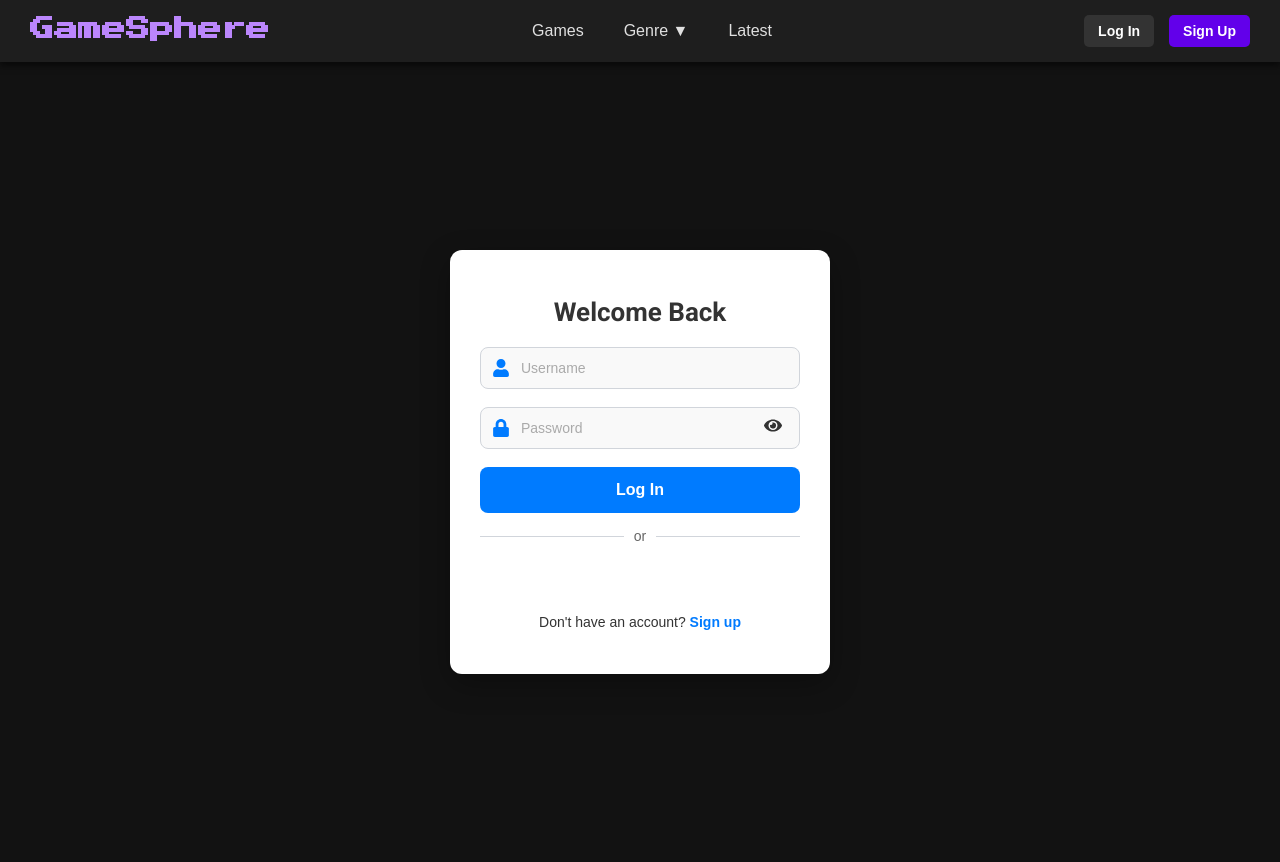
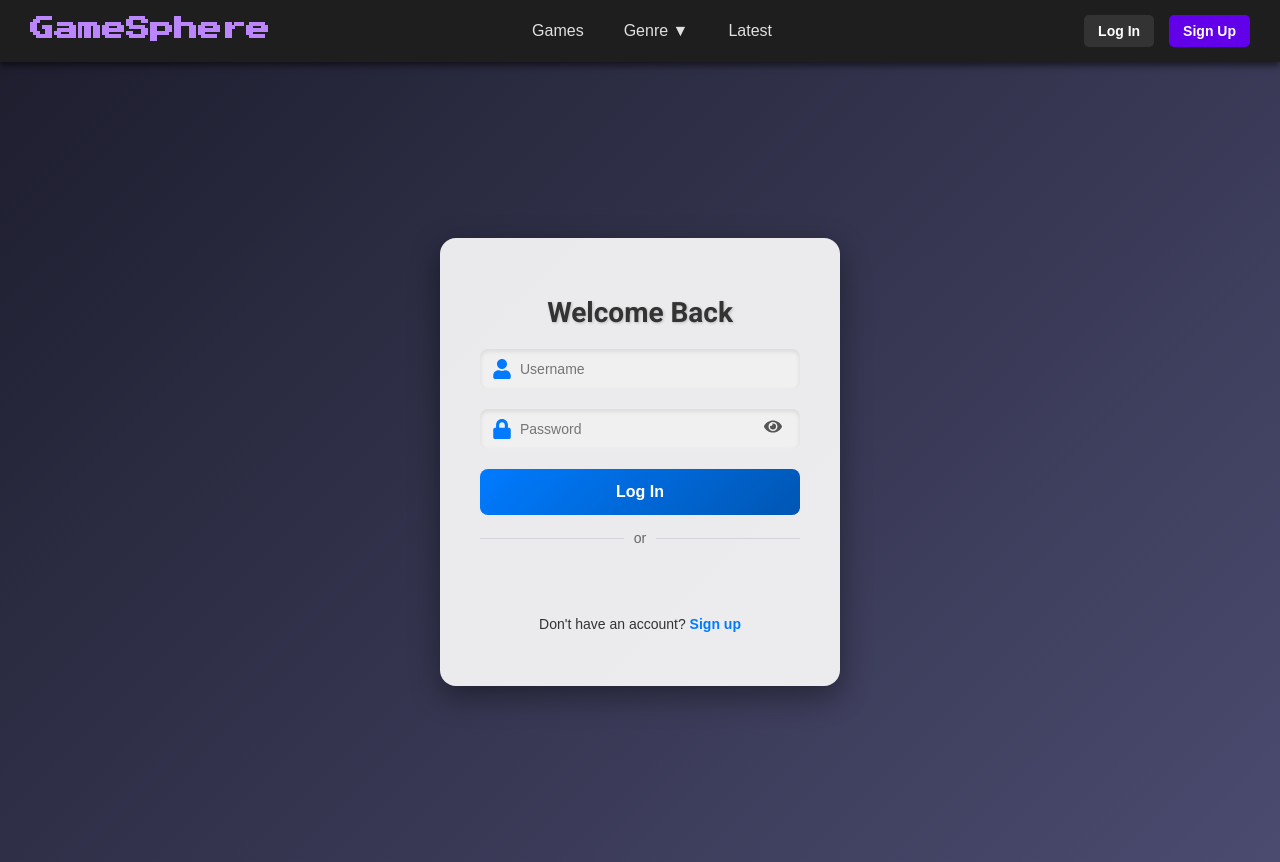
Before and after one commit to viernesviernes/COMP229-Game-Database-Review, a React (Vite) app in the folder frontend/: page /login in a window 1280 px wide. Built offline with nearby package versions, Linux system fonts and the light colour scheme.

Commit message:
CSS changes

```diff
--- a/frontend/src/components/login.module.css
+++ b/frontend/src/components/login.module.css
@@ -6,34 +6,40 @@
   align-items: center;
   min-height: 100vh;
   width: 100vw;
-  background-color: #121212;
+  background: linear-gradient(135deg, #1e1e2f, #4b4b70); /* Updated background gradient */
   padding: 20px;
   box-sizing: border-box;
 }
 
 .loginCard {
-  background-color: #ffffff;
-  border-radius: 12px;
-  padding: 30px;
+  background: rgba(255, 255, 255, 0.9);
+  border-radius: 16px;
+  padding: 40px;
   width: 100%;
-  max-width: 380px;
-  box-shadow: 0 10px 30px rgba(0, 0, 0, 0.3);
-  transition: all 0.3s ease-in-out;
+  max-width: 400px;
+  box-shadow: 0 10px 30px rgba(0, 0, 0, 0.4);
+  transition: transform 0.3s ease-in-out, box-shadow 0.3s ease-in-out;
   box-sizing: border-box;
 }
 
+.loginCard:hover {
+  transform: translateY(-10px);
+  box-shadow: 0 15px 40px rgba(0, 0, 0, 0.6);
+}
+
 .title {
-  font-size: 26px;
+  font-size: 28px;
   color: #333333;
   margin-bottom: 20px;
   text-align: center;
   font-family: 'Roboto', sans-serif;
+  text-shadow: 1px 1px 3px rgba(0, 0, 0, 0.2);
 }
 
 .form {
   display: flex;
   flex-direction: column;
-  gap: 18px;
+  gap: 20px;
 }
 
 .inputGroup {
@@ -43,23 +49,19 @@
 .inputGroup input {
   width: 100%;
   padding: 12px 15px 12px 40px;
-  border: 1px solid #d1d5db;
+  border: none;
   border-radius: 8px;
-  background-color: #f9f9f9;
+  background: #f0f0f0;
   color: #333;
   font-size: 14px;
   transition: all 0.3s ease;
   box-sizing: border-box;
-}
-
-.inputGroup input::placeholder {
-  color: #aaa;
-  opacity: 1;
+  box-shadow: inset 0 2px 5px rgba(0, 0, 0, 0.1);
 }
 
 .inputGroup input:focus {
   outline: none;
-  border-color: #007bff;
+  background: #fff;
   box-shadow: 0 0 5px rgba(0, 123, 255, 0.5);
 }
 
@@ -69,11 +71,7 @@
   top: 50%;
   transform: translateY(-50%);
   color: #007bff;
-  font-size: 18px;
-}
-
-.inputGroup input:focus::placeholder {
-  opacity: 0;
+  font-size: 20px;
 }
 
 .showPassword {
@@ -83,49 +81,47 @@
   transform: translateY(-50%);
   background: none;
   border: none;
-  color: #333;
+  color: #555;
   cursor: pointer;
   font-size: 18px;
 }
 
-.loginButton, .googleButton {
+.loginButton {
   width: 100%;
   padding: 14px;
   border: none;
   border-radius: 8px;
   font-size: 16px;
-  font-weight: 600;
+  font-weight: 700;
   cursor: pointer;
+  background: linear-gradient(135deg, #007bff, #0056b3);
+  color: #fff;
   transition: all 0.3s ease;
-  box-sizing: border-box;
-}
-
-.loginButton {
-  background: #007bff; /* blue background */
-  color: #fff; /* white text */
 }
 
 .loginButton:hover {
-  background: #0056b3; /* darker blue on hover */
+  background: linear-gradient(135deg, #0056b3, #003d7f);
+  box-shadow: 0 5px 10px rgba(0, 123, 255, 0.5);
 }
 
 .googleButton {
-  background: #f9f9f9; /* white background */
-  color: #333; /* dark text */
   display: flex;
   align-items: center;
   justify-content: center;
-  gap: 8px;
-  border: 1px solid #d1d5db; /* gray border */
+  gap: 10px;
+  padding: 14px;
+  background: #ffffff;
+  border: 1px solid #d1d5db;
+  border-radius: 8px;
+  font-size: 16px;
+  cursor: pointer;
+  transition: all 0.3s ease;
   margin-top: 15px;
 }
 
 .googleButton:hover {
-  background: #e0e0e0; /* slightly darker background */
-}
-
-.googleIcon {
-  font-size: 18px;
+  background: #f4f4f4;
+  border-color: #c1c1c1;
 }
 
 .divider {
@@ -156,7 +152,7 @@
 }
 
 .signupPrompt span {
-  color: #007bff; /* blue link */
+  color: #007bff;
   cursor: pointer;
   font-weight: 600;
 }
@@ -166,7 +162,7 @@
 }
 
 .error {
-  color: #e74c3c; /* error color */
+  color: #e74c3c;
   text-align: center;
   margin-bottom: 15px;
   font-size: 14px;
--- a/frontend/src/components/signup.module.css
+++ b/frontend/src/components/signup.module.css
@@ -6,34 +6,40 @@
   align-items: center;
   min-height: 100vh;
   width: 100vw;
-  background-color:#121212;
+  background: linear-gradient(135deg, #1e1e2f, #4b4b70);
   padding: 20px;
   box-sizing: border-box;
 }
 
 .signupCard {
-  background-color: #ffffff;
-  border-radius: 12px;
-  padding: 30px;
+  background: rgba(255, 255, 255, 0.9);
+  border-radius: 16px;
+  padding: 40px;
   width: 100%;
-  max-width: 380px;
-  box-shadow: 0 10px 30px rgba(0, 0, 0, 0.3);
-  transition: all 0.3s ease-in-out;
+  max-width: 400px;
+  box-shadow: 0 10px 30px rgba(0, 0, 0, 0.4);
+  transition: transform 0.3s ease-in-out, box-shadow 0.3s ease-in-out;
   box-sizing: border-box;
 }
 
+.signupCard:hover {
+  transform: translateY(-10px);
+  box-shadow: 0 15px 40px rgba(0, 0, 0, 0.6);
+}
+
 .title {
-  font-size: 26px;
+  font-size: 28px;
   color: #333333;
   margin-bottom: 20px;
   text-align: center;
   font-family: 'Roboto', sans-serif;
+  text-shadow: 1px 1px 3px rgba(0, 0, 0, 0.2);
 }
 
 .form {
   display: flex;
   flex-direction: column;
-  gap: 18px;
+  gap: 20px;
 }
 
 .inputGroup {
@@ -43,23 +49,19 @@
 .inputGroup input {
   width: 100%;
   padding: 12px 15px 12px 40px;
-  border: 1px solid #d1d5db;
+  border: none;
   border-radius: 8px;
-  background-color: #f9f9f9;
+  background: #f0f0f0;
   color: #333;
   font-size: 14px;
   transition: all 0.3s ease;
   box-sizing: border-box;
-}
-
-.inputGroup input::placeholder {
-  color: #aaa;
-  opacity: 1;
+  box-shadow: inset 0 2px 5px rgba(0, 0, 0, 0.1);
 }
 
 .inputGroup input:focus {
   outline: none;
-  border-color: #007bff;
+  background: #fff;
   box-shadow: 0 0 5px rgba(0, 123, 255, 0.5);
 }
 
@@ -69,7 +71,7 @@
   top: 50%;
   transform: translateY(-50%);
   color: #007bff;
-  font-size: 18px;
+  font-size: 20px;
 }
 
 .showPassword {
@@ -79,49 +81,47 @@
   transform: translateY(-50%);
   background: none;
   border: none;
-  color: #333;
+  color: #555;
   cursor: pointer;
   font-size: 18px;
 }
 
-.signupButton, .googleButton {
+.signupButton {
   width: 100%;
   padding: 14px;
   border: none;
   border-radius: 8px;
   font-size: 16px;
-  font-weight: 600;
+  font-weight: 700;
   cursor: pointer;
+  background: linear-gradient(135deg, #28a745, #218838);
+  color: #fff;
   transition: all 0.3s ease;
-  box-sizing: border-box;
-}
-
-.signupButton {
-  background: #007bff; /* blue background */
-  color: #fff; /* white text */
 }
 
 .signupButton:hover {
-  background: #0056b3; /* darker blue on hover */
+  background: linear-gradient(135deg, #218838, #196f3d);
+  box-shadow: 0 5px 10px rgba(0, 142, 68, 0.5);
 }
 
 .googleButton {
-  background: #f9f9f9; /* white background */
-  color: #333; /* dark text */
   display: flex;
   align-items: center;
   justify-content: center;
-  gap: 8px;
-  border: 1px solid #d1d5db; /* gray border */
+  gap: 10px;
+  padding: 14px;
+  background: #ffffff;
+  border: 1px solid #d1d5db;
+  border-radius: 8px;
+  font-size: 16px;
+  cursor: pointer;
+  transition: all 0.3s ease;
   margin-top: 15px;
 }
 
 .googleButton:hover {
-  background: #e0e0e0; /* slightly darker background */
-}
-
-.googleIcon {
-  font-size: 18px;
+  background: #f4f4f4;
+  border-color: #c1c1c1;
 }
 
 .divider {
@@ -152,7 +152,7 @@
 }
 
 .loginPrompt span {
-  color: #007bff; /* blue link */
+  color: #007bff;
   cursor: pointer;
   font-weight: 600;
 }
@@ -162,7 +162,7 @@
 }
 
 .error {
-  color: #e74c3c; /* error color */
+  color: #e74c3c;
   text-align: center;
   margin-bottom: 15px;
   font-size: 14px;
```
